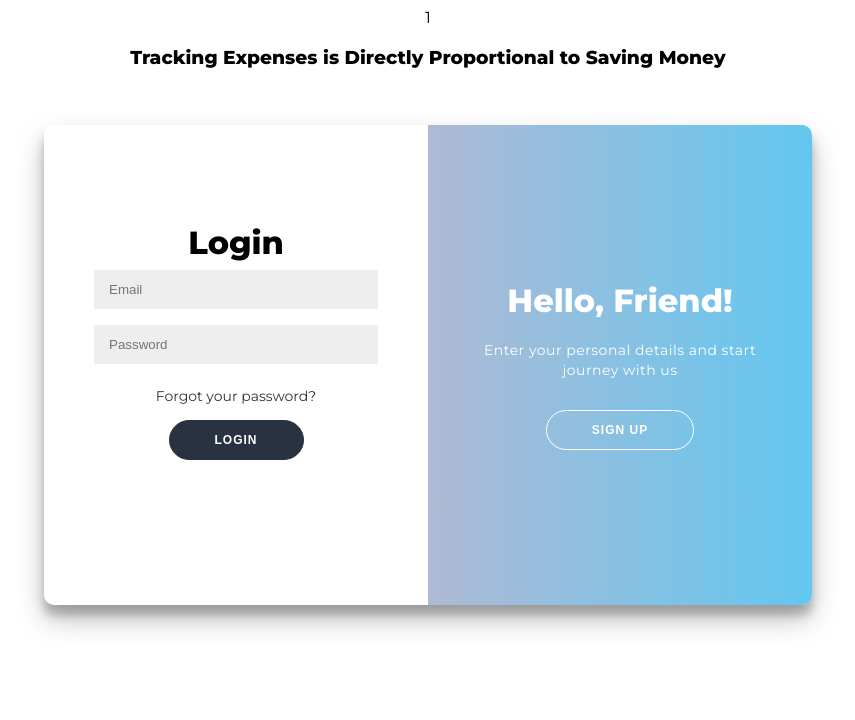
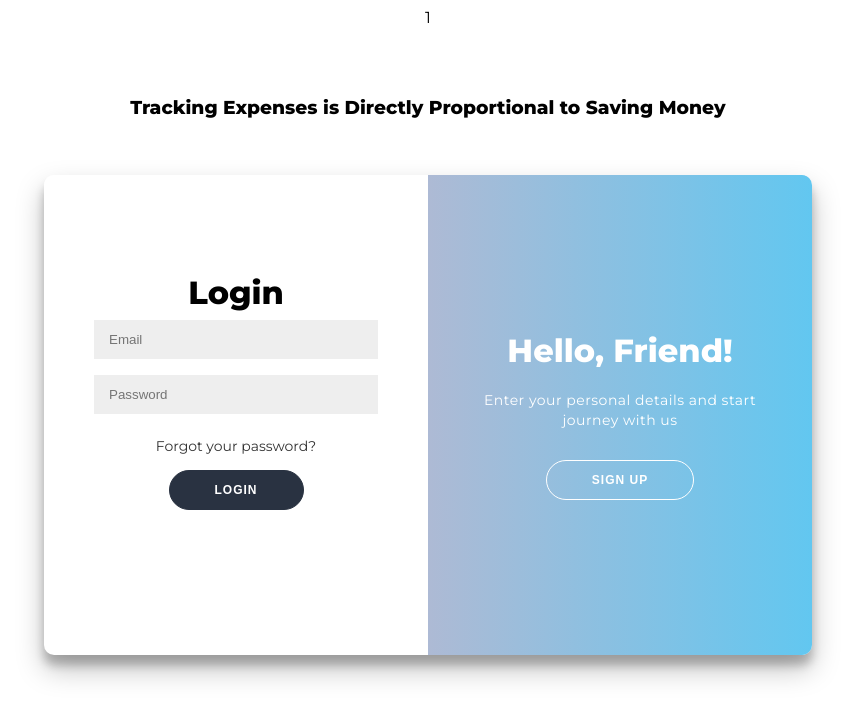
Before and after one commit to VishalIndoria/expense-tracker, a website: page view/signin.html in a window 1280 px wide. Shown: the whole page, without its empty margins (212-1067 px from the left). Drawn offline with nearby package versions, Linux system fonts and the light colour scheme; files that its build step writes are made by us from their sources.

Commit message:
Update signin.html

```diff
--- a/view/signin.html
+++ b/view/signin.html
@@ -6,7 +6,9 @@
     <meta http-equiv="X-UA-Compatible" content="IE=edge" />
     <meta name="viewport" content="width=device-width, initial-scale=1.0" />
     <link rel="stylesheet" href="./css/signin.css">
-
+<style>
+h3{padding-top:50px;}
+</style>
 </head>
 
 <body>
```
